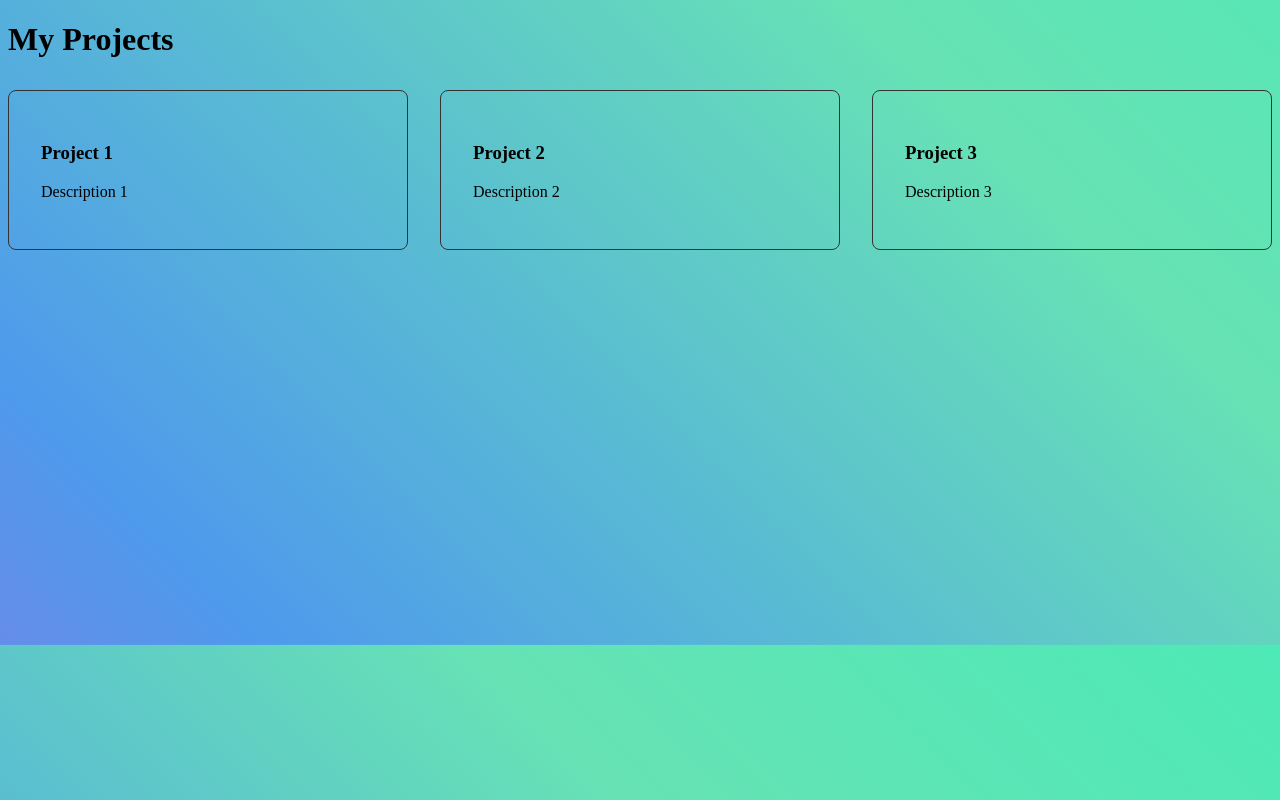
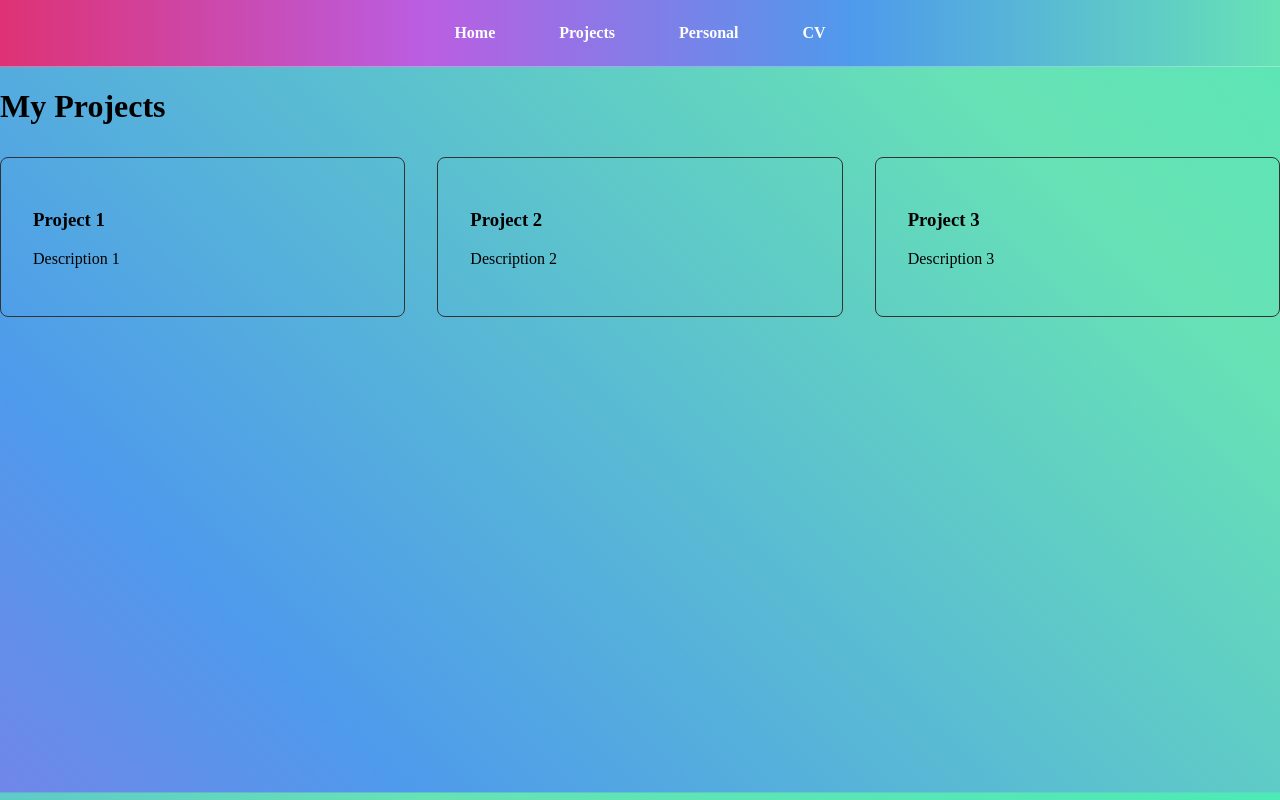
Before and after one commit to Laufley/portfolio, a React (Vite) app: page /portfolio/projects in a window 1280 px wide. Built offline with nearby package versions, Linux system fonts and the light colour scheme.

Commit message:
update header tsx and css

```diff
--- a/src/App.tsx
+++ b/src/App.tsx
@@ -6,11 +6,13 @@ import CV from './Components/CV'
 import ProjectByIdPage from './Components/ProjectByIdPage'
 import ErrorPage from './Components/ErrorPage'
 import './App.css'
+import Header from './Components/Header'
 
 function App() {
   return (
     <Router basename="/portfolio">
       <div className="App">
+        <Header/>
         <main>
           <Routes>
             <Route path="/" element={<Home />} />
--- a/src/Components/Header.css
+++ b/src/Components/Header.css
@@ -1,20 +1,45 @@
-header {
-  padding: 1rem 0;
-  border-bottom: 1px solid #333;
-}
-
-nav {
+#nav {
   display: flex;
   gap: 2rem;
   justify-content: center;
+  padding: 1rem 0;
+  background: linear-gradient(90deg, #de3274, #ba5ee2, #4e9aec, #67e2b5);
+  position: sticky;
+  top: 0;
+  z-index: 100;
+  border-bottom: 1px solid rgba(255, 255, 255, 0.3);
 }
 
-nav a {
+#nav a {
   padding: 0.5rem 1rem;
   border-radius: 4px;
-  transition: background-color 0.3s;
+  transition: all 0.3s;
+  text-decoration: none;
+  color: #ffffff;
+  font-weight: 600;
 }
 
-nav a:hover {
-  background-color: rgba(100, 108, 255, 0.1);
+#nav a:hover {
+  background-color: rgba(255, 255, 255, 0.2);
+  transform: translateY(-2px);
 }
+
+body {
+  background: repeating-linear-gradient(45deg, #ffffff, #f87171, #ba5ee2, #4e9aec, #67e2b5, #40eeb7);
+  background-size: 400% 400%;
+  animation: gradient 18s ease infinite;
+  height: fit-content;
+  margin: 0;
+}
+
+@keyframes gradient {
+  0% {
+    background-position: 0% 50%;
+  }
+  50% {
+    background-position: 100% 50%;
+  }
+  100% {
+    background-position: 0% 50%;
+  }
+}
--- a/src/Containers/Home.tsx
+++ b/src/Containers/Home.tsx
@@ -1,6 +1,4 @@
-import React from 'react';
 import './Home.css';
-import Header from '../Components/Header';
 import { Link } from 'react-router-dom';
 import profile_pic from '../Components/Assets/profile_pic.jpg';
 import { FontAwesomeIcon } from '@fortawesome/react-fontawesome';
@@ -17,7 +15,6 @@ const duck = ducky
 const Home = () => {
   return (
     <>
-      <Header/>
       <section className="hero">
         <div className="hero-inner">
           <div className="hero-content">
```
